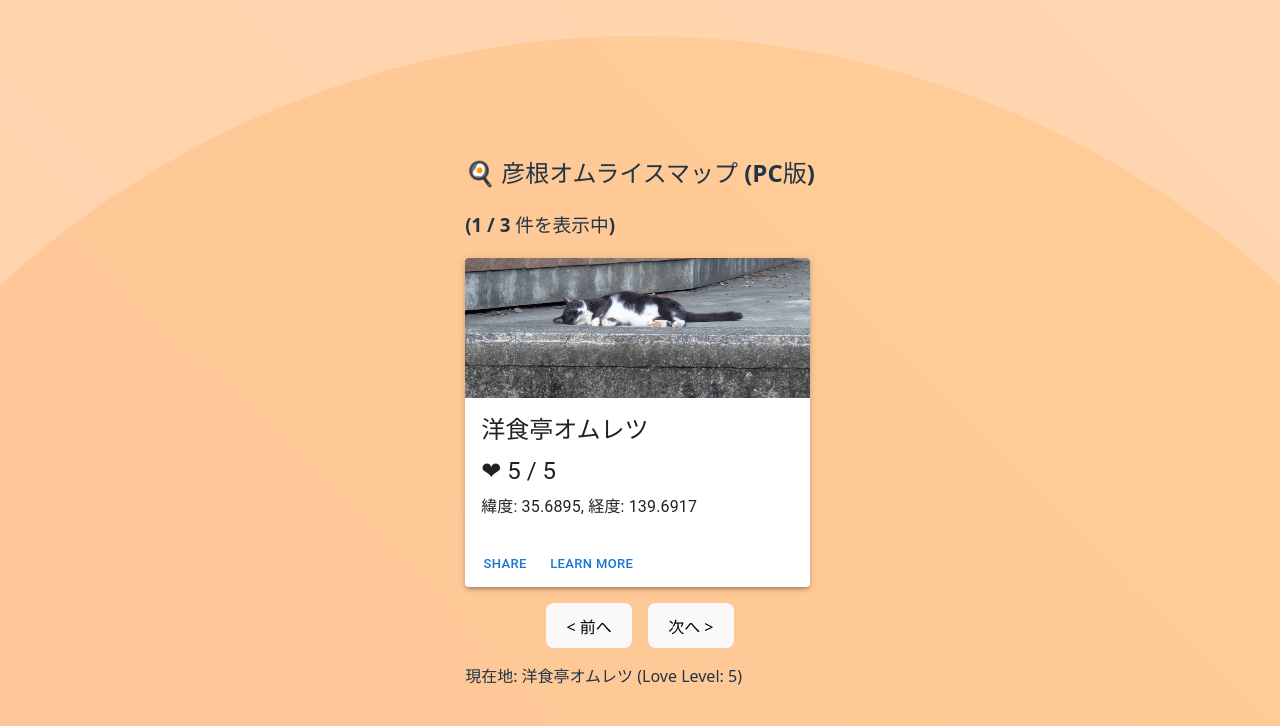
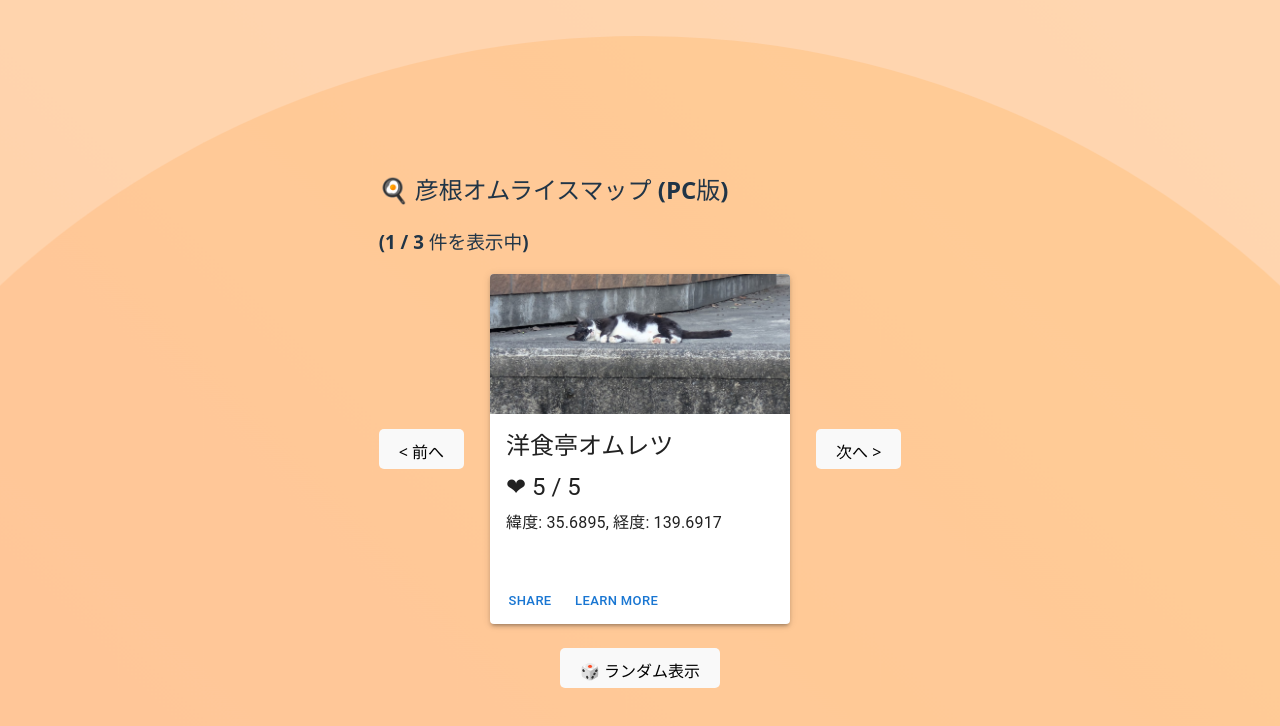
Before and after one commit to niwa-n/Hikone-omurice-map, a React (Vite) app: page / in a window 1280 px wide. Shown: the top 726 px of the page. Built offline with nearby package versions, Linux system fonts and the light colour scheme.

Commit message:
button adhjusted

```diff
--- a/src/comp/card.tsx
+++ b/src/comp/card.tsx
@@ -16,15 +16,23 @@ function Cardcomp({ shop }: CardProps) {
         // MUIのCardコンポーネントを使用
         <Card
             sx={{
-                maxWidth: 345,
-                boxShadow: 3, // デフォルトの影
-                transition: 'box-shadow 0.3s, transform 0.3s', // 影と移動にアニメーションを適用
+                display: 'flex',
+                flexDirection: 'column',
+                // 1. 幅を固定
+                width: 300, // または maxWidth: 400 で最大幅を設定
 
-                // 💡 ホバー時のスタイル定義
+                // 2. 高さを固定 (必須)
+                height: 350, // 例: 500pxに固定
+
+                // 3. コンテンツがはみ出た場合の処理 (必須)
+                overflowY: 'auto', // 縦方向にはみ出たらスクロールバーを表示
+
+                boxShadow: 3,
+                transition: 'box-shadow 0.3s, transform 0.3s',
                 '&:hover': {
-                    boxShadow: 10, // 影を強くする
-                    transform: 'translateY(-2px)', // 上に2px浮き上がらせる
-                    cursor: 'pointer', // カーソルをポインターに変更
+                    boxShadow: 10,
+                    transform: 'translateY(-2px)',
+                    cursor: 'pointer',
                 },
             }}
         >
@@ -46,7 +54,7 @@ function Cardcomp({ shop }: CardProps) {
                     緯度: {shop.place_x}, 経度: {shop.place_y}
                 </Typography>
             </CardContent>
-            <CardActions>
+            <CardActions sx={{ marginTop: 'auto' }}>
                 <Button size="small">Share</Button>
                 <Button size="small">Learn More</Button>
             </CardActions>
--- a/src/comp/map.tsx
+++ b/src/comp/map.tsx
@@ -28,16 +28,29 @@ function OmeletteViewer() {
     const [currentIndex, setCurrentIndex] = useState(0);
 
     // --- 2. カード切り替えロジック (循環ナビゲーション) ---
-    const navigate = useCallback((direction: 'next' | 'prev') => {
+    const navigate = useCallback((direction: 'next' | 'prev' | 'random') => {
         const total = mapData.length;
         if (total === 0) return;
 
         setCurrentIndex(prevIndex => {
             if (direction === 'next') {
+                // 次へ: 循環ロジック
                 return (prevIndex + 1) % total;
-            } else {
+            } else if (direction === 'prev') {
+                // 前へ: 循環ロジック
                 return (prevIndex - 1 + total) % total;
+            } else if (direction === 'random') {
+                // ランダムへ: 既存のインデックスとは異なる値を生成
+                let newIndex;
+                do {
+                    // 0からtotal-1までの整数をランダムに生成
+                    newIndex = Math.floor(Math.random() * total);
+                } while (newIndex === prevIndex && total > 1); // 項目が2つ以上ある場合、現在のインデックスと異なることを保証
+
+                return newIndex;
             }
+            // 未定義のdirectionが渡された場合は何もしない
+            return prevIndex;
         });
     }, [mapData.length]);
 
@@ -80,10 +93,8 @@ function OmeletteViewer() {
             <h3>({currentIndex + 1} / {mapData.length} 件を表示中)</h3>
 
             <div className="card-carousel">
-                {/* 現在のカード */}
-                <Cardcomp shop={currentShop} />
 
-                <Stack direction="row" spacing={2} sx={{ marginTop: 2, marginBottom: 2 }} justifyContent="center">
+                <Stack direction="row" spacing={2} sx={{ marginTop: 2, marginBottom: 2 }} justifyContent="center" className="card-wrapper">
                     {/* PREVボタン */}
                     <button
                         onClick={() => navigate('prev')}
@@ -91,6 +102,9 @@ function OmeletteViewer() {
                     >
                         &lt; 前へ
                     </button>
+
+                    {/* 現在のカード */}
+                    <Cardcomp shop={currentShop} />
 
                     {/* NEXTボタン */}
                     <button
@@ -100,11 +114,16 @@ function OmeletteViewer() {
                         次へ &gt;
                     </button>
                 </Stack>
+
+                <Stack direction="row" spacing={10} sx={{ marginTop: 3 }} justifyContent="center">
+                    <button
+                        onClick={() => navigate('random')}
+                        className="nav-button random"
+                    >
+                        🎲 ランダム表示
+                    </button>
+                </Stack>
             </div>
-
-            <p className="debug-info">
-                現在地: {currentShop.name} (Love Level: {currentShop.loveLevel})
-            </p>
         </div>
     );
 }
--- a/src/comp/position.css
+++ b/src/comp/position.css
@@ -31,3 +31,21 @@
   min-height: 100vh;
   padding: 20px;
 }
+
+/* card-wrapper の Flexbox 設定も確認 */
+.card-wrapper {
+    display: flex;
+    align-items: center; /* これでカードとボタン全体が垂直中央に揃う */
+    justify-content: center;
+    gap: 10px;
+}
+
+.nav-button {
+  height: 40px;
+  padding: 10px 20px;
+  font-size: 16px;
+  border: none;
+  border-radius: 5px;
+  cursor: pointer;
+  transition: background-color 0.3s;
+}
```
